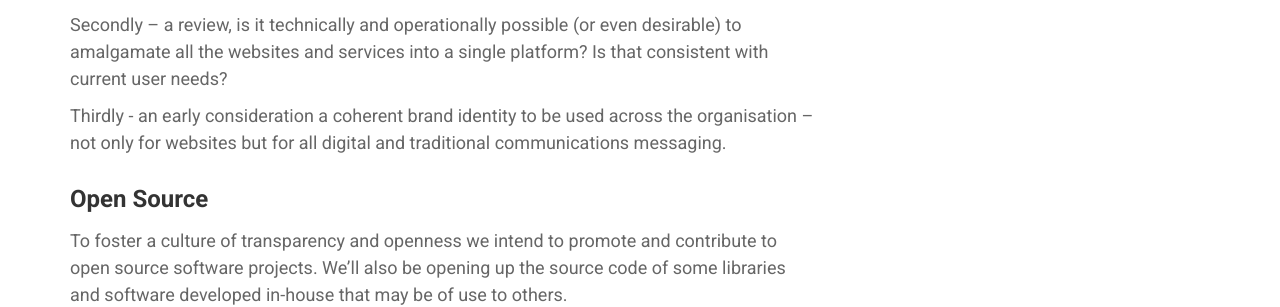
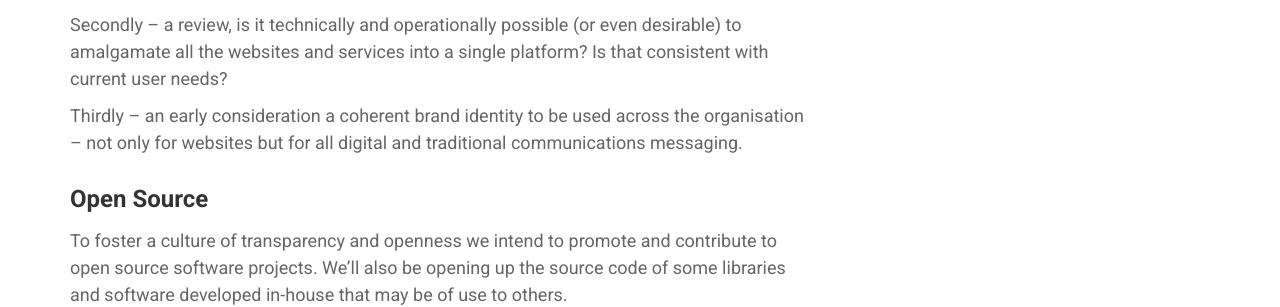
Before and after one commit to scvolabs/scvolabs-website, a Jekyll site: the page built from _posts/2016-03-08-under-construction.md, in a window 1280 px wide. Shown: the part 983-1290 px from the top of the page. Built offline with Jekyll 4.4.1, drawn with Linux system fonts in a browser that asks for light colours; nearby versions of some CDN libraries; comment, search, counter and statistics services are not loaded.

```diff
--- a/_posts/2016-03-08-under-construction.md
+++ b/_posts/2016-03-08-under-construction.md
@@ -23,7 +23,7 @@ The starting point – an audit of our current portfolio of websites. Over the y
 
 Secondly – a review, is it technically and operationally possible (or even desirable) to amalgamate all the websites and services into a single platform? Is that consistent with current user needs?
 
-Thirdly - an early consideration a coherent brand identity to be used across the organisation – not only for websites but for all digital and traditional communications messaging.
+Thirdly – an early consideration a coherent brand identity to be used across the organisation – not only for websites but for all digital and traditional communications messaging.
 
 ### Open Source
 To foster a culture of transparency and openness we intend to promote and contribute to open source software projects. We'll also be opening up the source code of some libraries and software developed in-house that may be of use to others.
```
